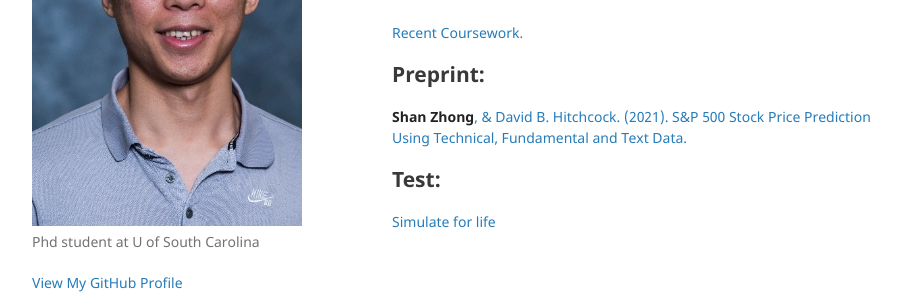
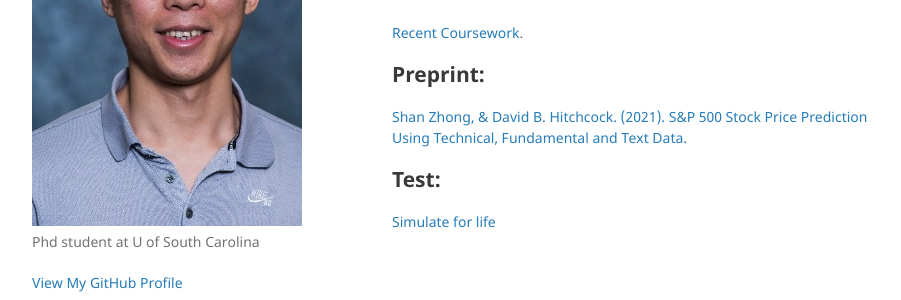
Before and after one commit to Shanlearning/Shanlearning.github.io, a Jekyll site: the page built from index.md, in a window 1280 px wide. Shown: the part 288-588 px from the top of the page, without its empty margins (178-1079 px from the left). Built offline with Jekyll 4.4.1, drawn with Linux system fonts in a browser that asks for light colours.

```diff
--- a/index.md
+++ b/index.md
@@ -17,7 +17,7 @@ zhongs@email.sc.edu
 [Recent Coursework](https://github.com/Shanlearning/past-coursework#past-coursework).
 
 ## Preprint:
-[**Shan Zhong**, & David B. Hitchcock. (2021). S&P 500 Stock Price Prediction Using Technical, Fundamental and Text Data.](https://arxiv.org/abs/2108.10826)
+[Shan Zhong, & David B. Hitchcock. (2021). S&P 500 Stock Price Prediction Using Technical, Fundamental and Text Data.](https://arxiv.org/abs/2108.10826)
 
 ## Test:
 [Simulate for life](https://shanlearning.github.io/lifeRestart/view/index.html)
```
